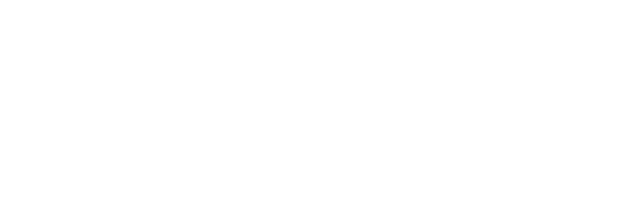
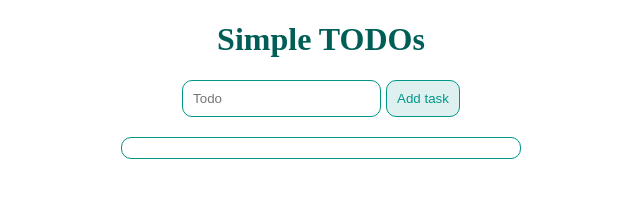
Before and after one commit to Dzhem/simple-todos, a plain HTML site: page index.html in a window 1280 px wide. Shown: the whole page, without its empty margins (319-959 px from the left). Drawn offline with Linux system fonts and the light colour scheme.

Commit message:
базовая разметка и стили

```diff
--- a/index.html
+++ b/index.html
@@ -6,8 +6,34 @@
     <meta name="viewport" content="width=device-width, initial-scale=1.0" />
     <title>Simple TODOs</title>
     <link rel="stylesheet" href="style.css" />
+    <link
+      type="image/png"
+      sizes="16x16"
+      rel="icon"
+      href="img/icons8-todo-list-ios-16-glyph-16.png"
+    />
+    <link
+      type="image/png"
+      sizes="32x32"
+      rel="icon"
+      href="img/icons8-todo-list-ios-16-glyph-32.png"
+    />
+    <link
+      type="image/png"
+      sizes="96x96"
+      rel="icon"
+      href="img/icons8-todo-list-ios-16-glyph-96.png"
+    />
   </head>
   <body>
+    <div class="container">
+      <h1>Simple TODOs</h1>
+      <div class="add-todo">
+        <input type="text" placeholder="Todo" />
+        <button>Add task</button>
+      </div>
+      <ul id="todos"></ul>
+    </div>
     <script src="app.js"></script>
   </body>
 </html>
--- a/style.css
+++ b/style.css
@@ -0,0 +1,47 @@
+* {
+  box-sizing: border-box;
+}
+
+body {
+  margin: 0;
+  padding: 0;
+}
+
+.container {
+  max-width: 1000px;
+  margin: 0 auto;
+}
+
+h1 {
+  text-align: center;
+  color: #005e56;
+}
+
+.add-todo {
+  display: flex;
+  justify-content: center;
+  margin-bottom: 20px;
+}
+
+.add-todo input {
+  margin-right: 5px;
+  border: 1px solid #009688;
+  border-radius: 10px;
+  padding: 1%;
+}
+
+.add-todo button {
+  border: 1px solid #009688;
+  border-radius: 10px;
+  color: #009688;
+  background-color: #00968821;
+  padding: 1%;
+}
+
+#todos {
+  margin: 0 auto;
+  padding: 10px;
+  border: 1px solid #009688;
+  max-width: 400px;
+  border-radius: 10px;
+}
```
Also changed, not shown: img/icons8-todo-list-ios-16-glyph-16.png (added), img/icons8-todo-list-ios-16-glyph-32.png (added), img/icons8-todo-list-ios-16-glyph-96.png (added).
